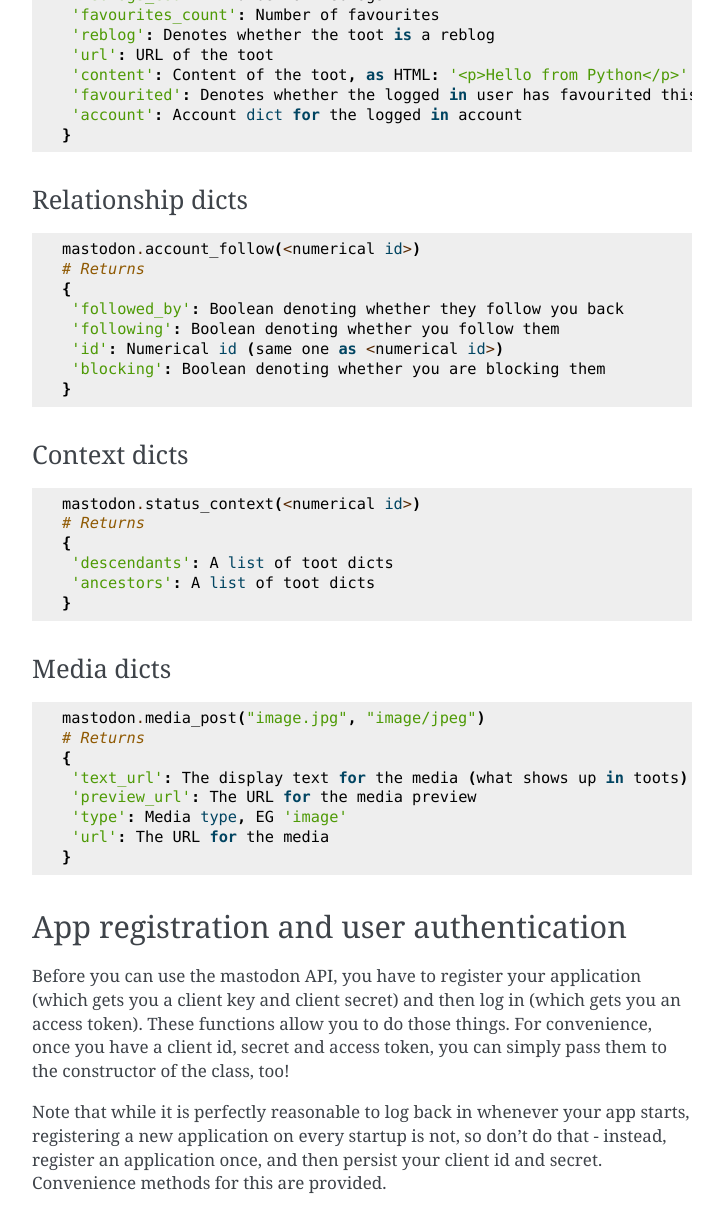
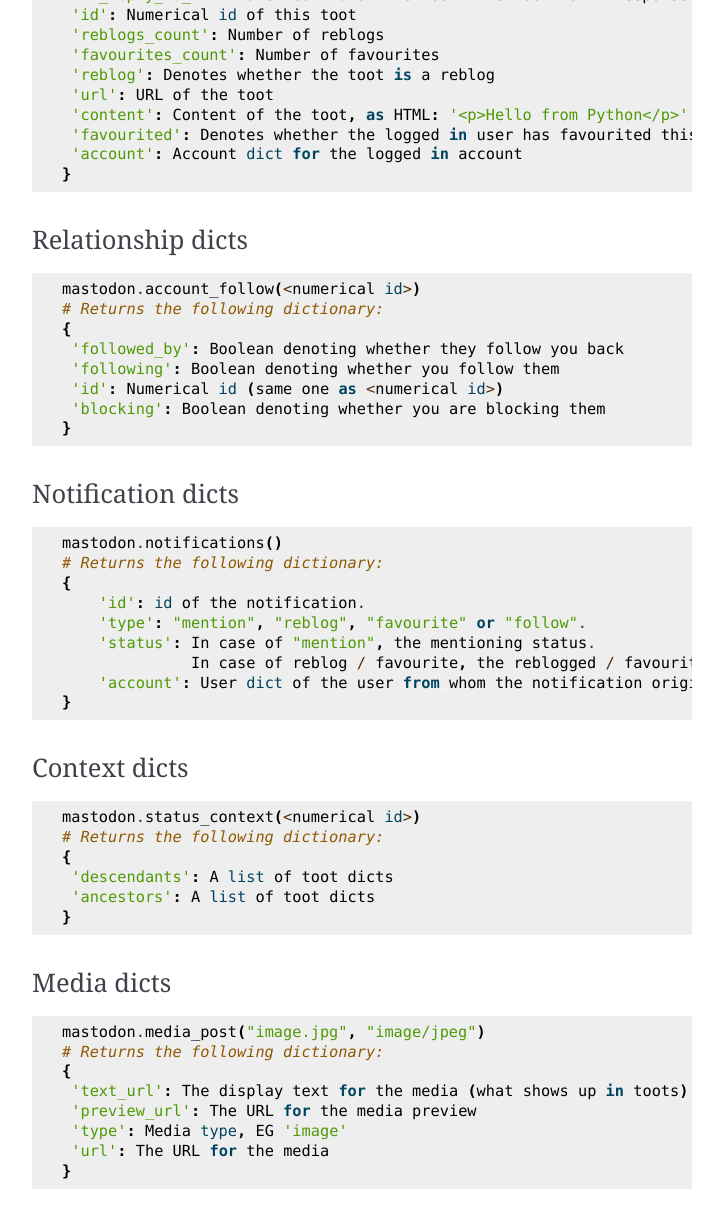
Before and after one commit to halcy/Mastodon.py, a Sphinx documentation site: the page built from docs/index.rst, in a window 1280 px wide and 1400 px high, scrolled down 1782 px, cut to the strip 0-1208 px from the top of the window. Shown: the whole strip, without its empty margins (388-1111 px from the left). Built offline with Sphinx 7.4.7, drawn with Linux system fonts in a browser that asks for light colours; some of the changed text lies outside the part shown.

Commit message:
Documentation for notifications

```diff
--- a/docs/index.rst
+++ b/docs/index.rst
@@ -57,6 +57,8 @@
 ~~~~~~~~~~
 .. code-block:: python
 
+    mastodon.account(<numerical id>)
+    # Returns the following dictionary:
     {
      'display_name': The user's display name
      'acct': The user's account name as username@domain (@domain omitted for local users)
@@ -100,7 +102,7 @@
 .. code-block:: python
 
     mastodon.account_follow(<numerical id>)
-    # Returns
+    # Returns the following dictionary:
     {
      'followed_by': Boolean denoting whether they follow you back
      'following': Boolean denoting whether you follow them
@@ -108,12 +110,26 @@
      'blocking': Boolean denoting whether you are blocking them
     }
 
+Notification dicts
+~~~~~~~~~~~~~~~~~~
+.. code-block:: python
+
+    mastodon.notifications()
+    # Returns the following dictionary:
+    {
+        'id': id of the notification.
+        'type': "mention", "reblog", "favourite" or "follow".
+        'status': In case of "mention", the mentioning status.
+                  In case of reblog / favourite, the reblogged / favourited status.
+        'account': User dict of the user from whom the notification originates.
+    }
+
 Context dicts
 ~~~~~~~~~~~~~
 .. code-block:: python
 
     mastodon.status_context(<numerical id>)
-    # Returns
+    # Returns the following dictionary:
     {
      'descendants': A list of toot dicts
      'ancestors': A list of toot dicts
@@ -124,7 +140,7 @@
 .. code-block:: python
 
     mastodon.media_post("image.jpg", "image/jpeg")
-    # Returns
+    # Returns the following dictionary:
     {
      'text_url': The display text for the media (what shows up in toots)
      'preview_url': The URL for the media preview
```
Also changed, not shown: 1 other file.
